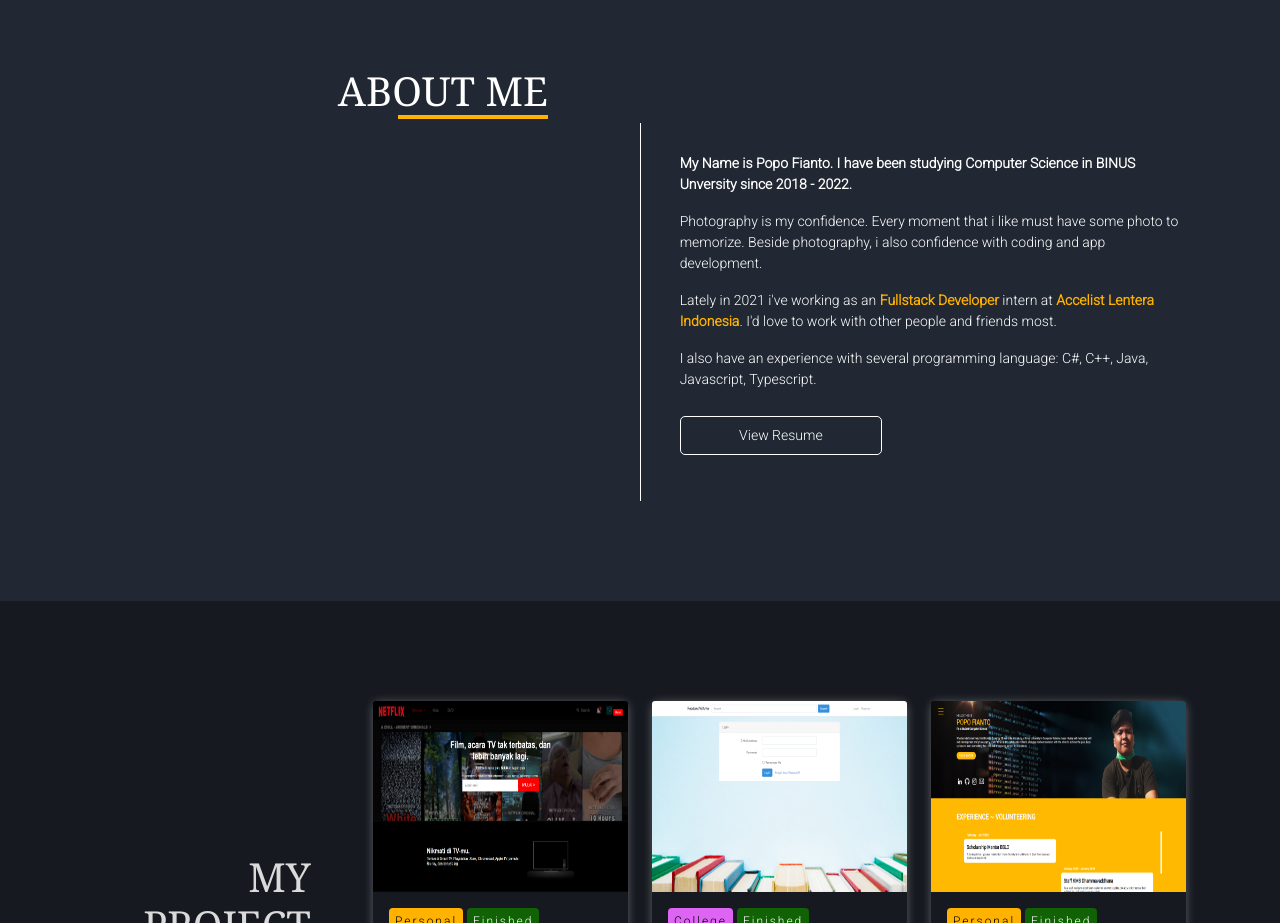
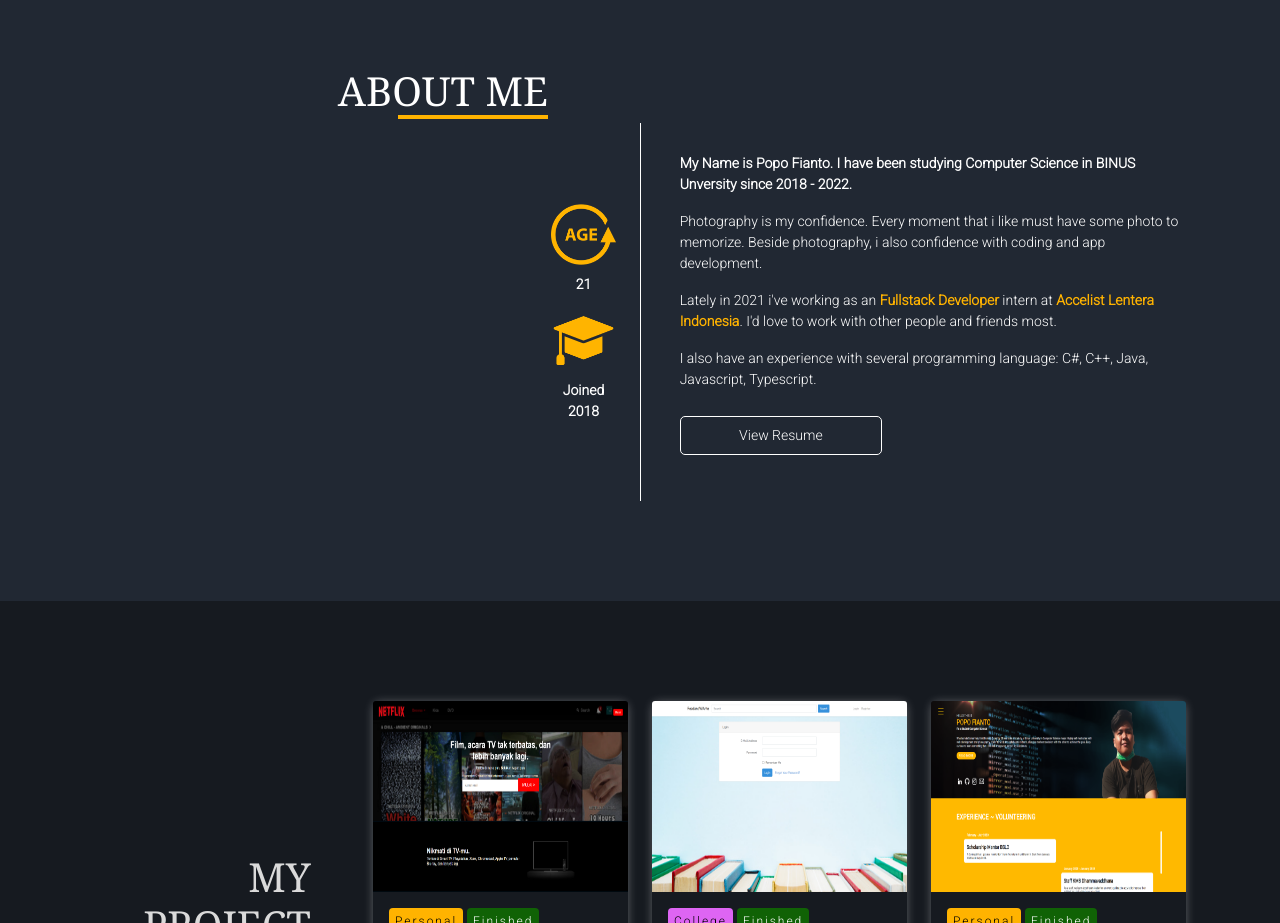
Before and after one commit to ppofiant/MyResume, a Next.js app: page / in a window 1280 px wide. Shown: the part 1060-1983 px from the top of the page. Built offline with nearby package versions, Linux system fonts and the light colour scheme.

Commit message:
handle age and college

```diff
--- a/pages/aboutme.tsx
+++ b/pages/aboutme.tsx
@@ -1,10 +1,21 @@
 import next from "next";
+import Image from "next/image";
 import React from "react";
 
 
 const AboutMePage: React.FunctionComponent<{
 
 }> = () => {
+
+    const renderAge = (): number => {
+        const dateNow = new Date(Date.now());
+        if (dateNow.getMonth() >= 8 && dateNow.getDate() >= 26) {
+            // kalau udah tanggal ulang tahun, tambah umur 1 tahun
+            return dateNow.getFullYear() - 2000;
+        }
+        return dateNow.getFullYear() - 2000 - 1;
+    }
+
     return (
         <div className="about-me">
             <div className="container">
@@ -19,8 +30,19 @@ const AboutMePage: React.FunctionComponent<{
                     </div>
                 </div>
                 <div className="row mx-0">
-                    <div className="col-lg-6 mx-0">
-
+                    <div className="col-lg-6 mx-0 my-auto about-left">
+                        <div className="row mx-0 justify-content-end">
+                            <div className="col-lg-2 about-left-container text-center">
+                                <div className="college-container">
+                                    <Image className="college-icon" src="/images/age.png" width="80%" height="80%" objectFit="contain" />
+                                    <p className="college-label">{renderAge()}</p>
+                                </div>
+                                <div className="college-container">
+                                    <Image className="college-icon" src="/images/college.png" width="80%" height="80%" objectFit="contain" />
+                                    <p className="college-label">Joined 2018</p>
+                                </div>
+                            </div>
+                        </div>
                     </div>
                     <div className="col-lg-6 mx-0 about-right" data-aos="fade-right" data-aos-delay={400}>
                         <p className="fw-bold">
--- a/styles/aboutme.css
+++ b/styles/aboutme.css
@@ -11,6 +11,25 @@
 .about-me-title div {
     font-size: 40px;
     font-family: Georgia, 'Times New Roman', Times, serif;
+}
+
+.about-left {
+    padding: 30px 0;
+}
+
+.college-container {
+    margin: 20% 0;
+}
+
+.college-icon {
+    background: none;
+    filter: var(--college-icon);
+}
+
+.college-label {
+    margin: 0;
+    font-size: 14px;
+    font-weight: bold;
 }
 
 .about-right {
@@ -70,4 +89,13 @@ a .btn-resume {
     .btn-resume {
         margin: 20px;
     }
+
+    .about-left-container {
+        display: flex;
+        justify-content: center;
+    }
+
+    .college-container {
+        margin: 10% 0;
+    }
 }
--- a/styles/style.css
+++ b/styles/style.css
@@ -8,6 +8,7 @@
     --txt-secondary: #dadada;
     --orange: #ffb300;
     --bg-card: #ececec;
+    --college-icon: '';
 }
 
 :root.dark {
@@ -19,6 +20,7 @@
     --txt-secondary: #dadada;
     --orange: #ffb300;
     --bg-card: #161a20;
+    --college-icon: invert(74%) sepia(20%) saturate(6632%) hue-rotate(1deg) brightness(106%) contrast(106%);
 }
 
 * {
```
Also changed, not shown: public/images/age.png (added), public/images/college.png (added).
